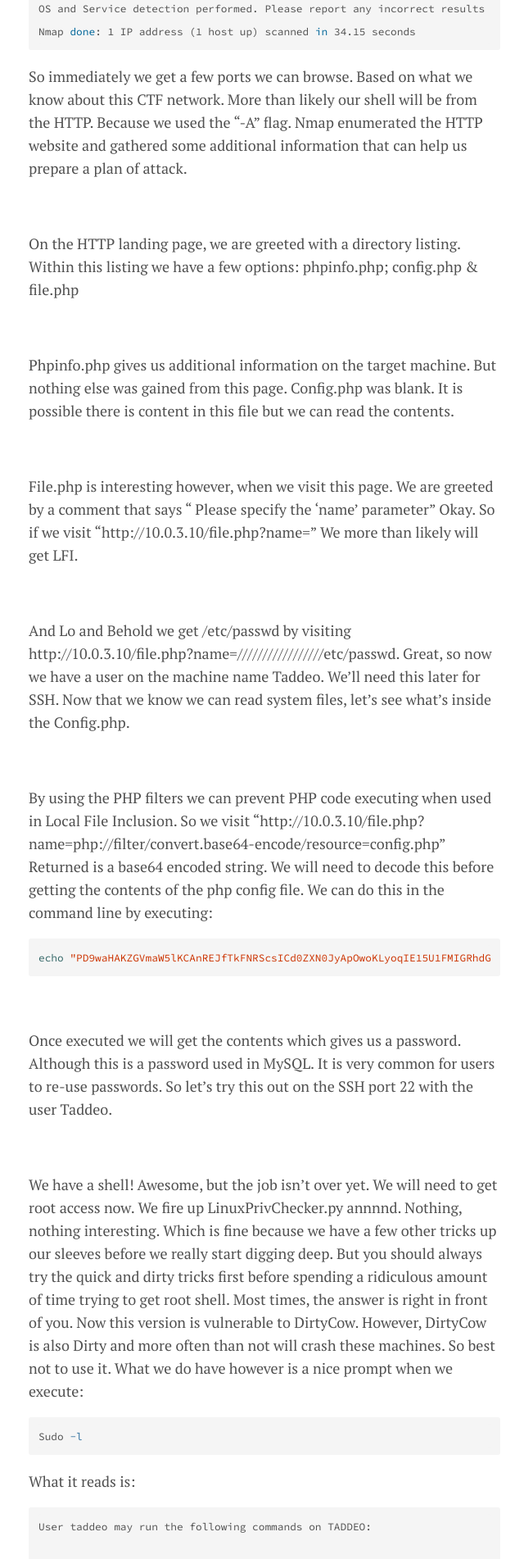
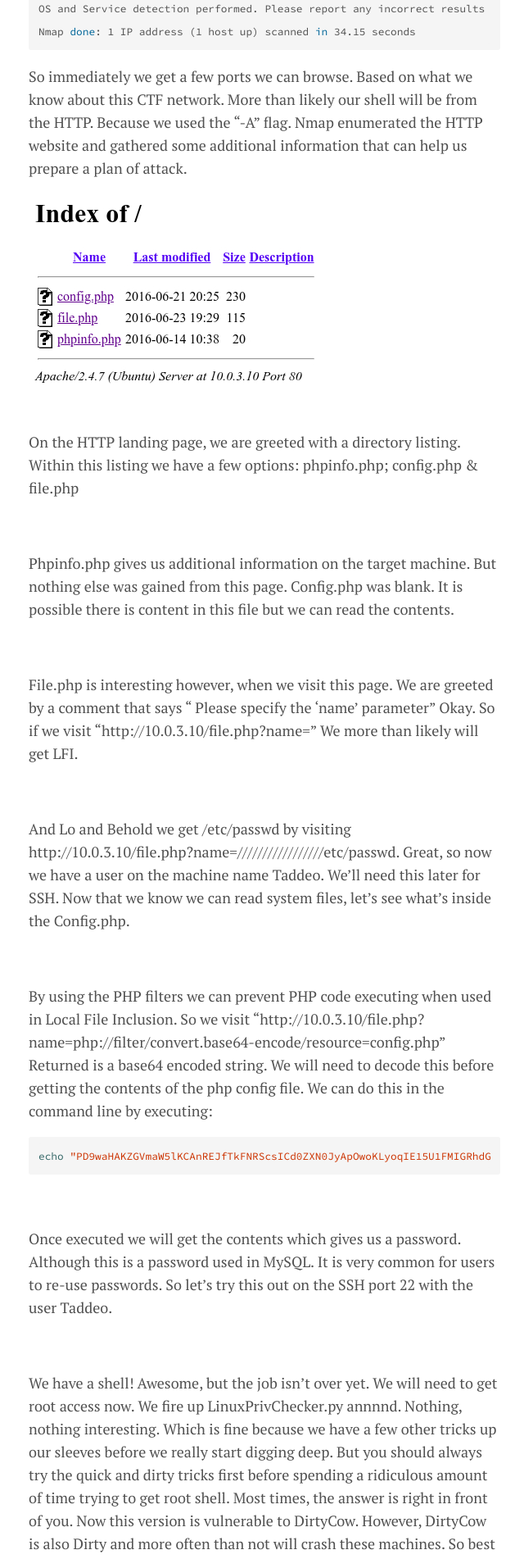
Before and after one commit to officialhocc/officialhocc.github.io, a Jekyll site: the page built from _posts/2018-07-03-practical-pentest-labs-taddeo.md, in a window 1280 px wide. Shown: the part 2032-3934 px from the top of the page at 82% size, without its empty margins (317-957 px from the left). Built offline with Jekyll 4.4.1, drawn with Linux system fonts in a browser that asks for light colours; nearby versions of some CDN libraries.

Commit message:
Update from Forestry.io - Updated practical-pentest-labs-taddeo.md

```diff
--- a/_posts/2018-07-03-practical-pentest-labs-taddeo.md
+++ b/_posts/2018-07-03-practical-pentest-labs-taddeo.md
@@ -59,7 +59,7 @@ Nmap done: 1 IP address (1 host up) scanned in 34.15 seconds
 
 So immediately we get a few ports we can browse. Based on what we know about this CTF network. More than likely our shell will be from the HTTP. Because we used the "-A" flag. Nmap enumerated the HTTP website and gathered some additional information that can help us prepare a plan of attack.
 
-![](/Screenshot from 2018-07-03 21-35-20.jpg)
+![](/assets/img/Screenshot from 2018-07-03 21-35-20.jpg)
 
 On the HTTP landing page, we are greeted with a directory listing. Within this listing we have a few options: phpinfo.php; config.php & file.php
 
```
